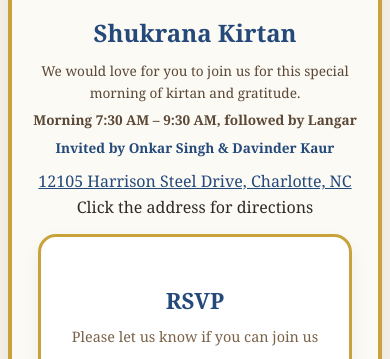
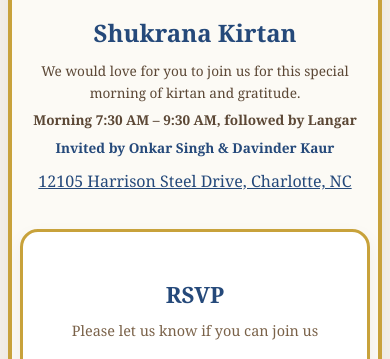
Before and after one commit to jaismeen416/asa-ki-vaar-rsvp, a Flask app: page / in a window 390 px wide. Shown: the part 572-931 px from the top of the page. Run offline with Flask 3, Linux system fonts and the light colour scheme.

Commit message:
Final perfect iPhone RSVP UI

```diff
--- a/templates/index.html
+++ b/templates/index.html
@@ -206,7 +206,6 @@ button {
   <div class="poster-wrap">
     <img class="poster" src="{{ url_for('static', filename='flyer.jpg') }}">
   </div>
-
   <div class="content">
     <div class="info">
       <h3>Shukrana Kirtan</h3>
@@ -228,9 +227,8 @@ button {
          target="_blank">
          12105 Harrison Steel Drive, Charlotte, NC
       </a>
-      <div class="small-note">Click the address for directions</div>
-      </div>
-
+    </div>
+  </div>
 
   <div class="rsvp-card">
     <h4>RSVP</h4>
```
